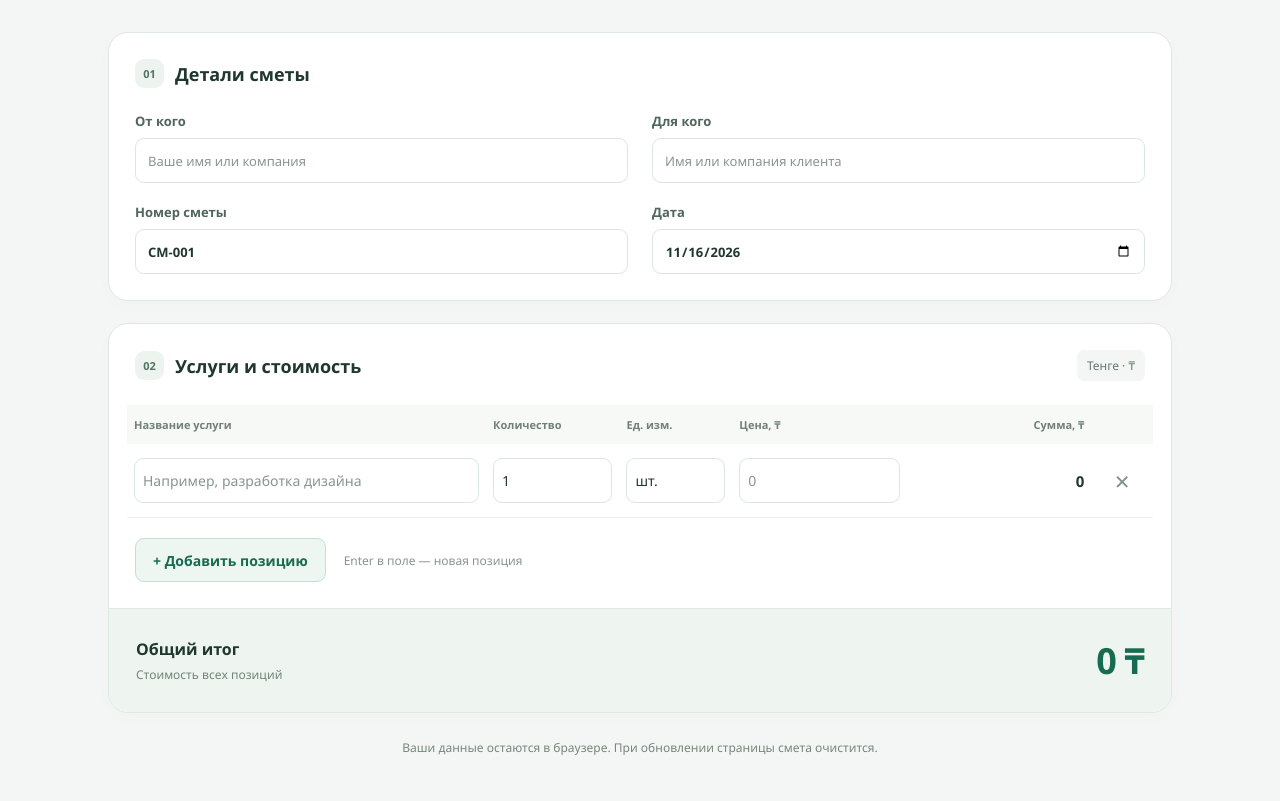
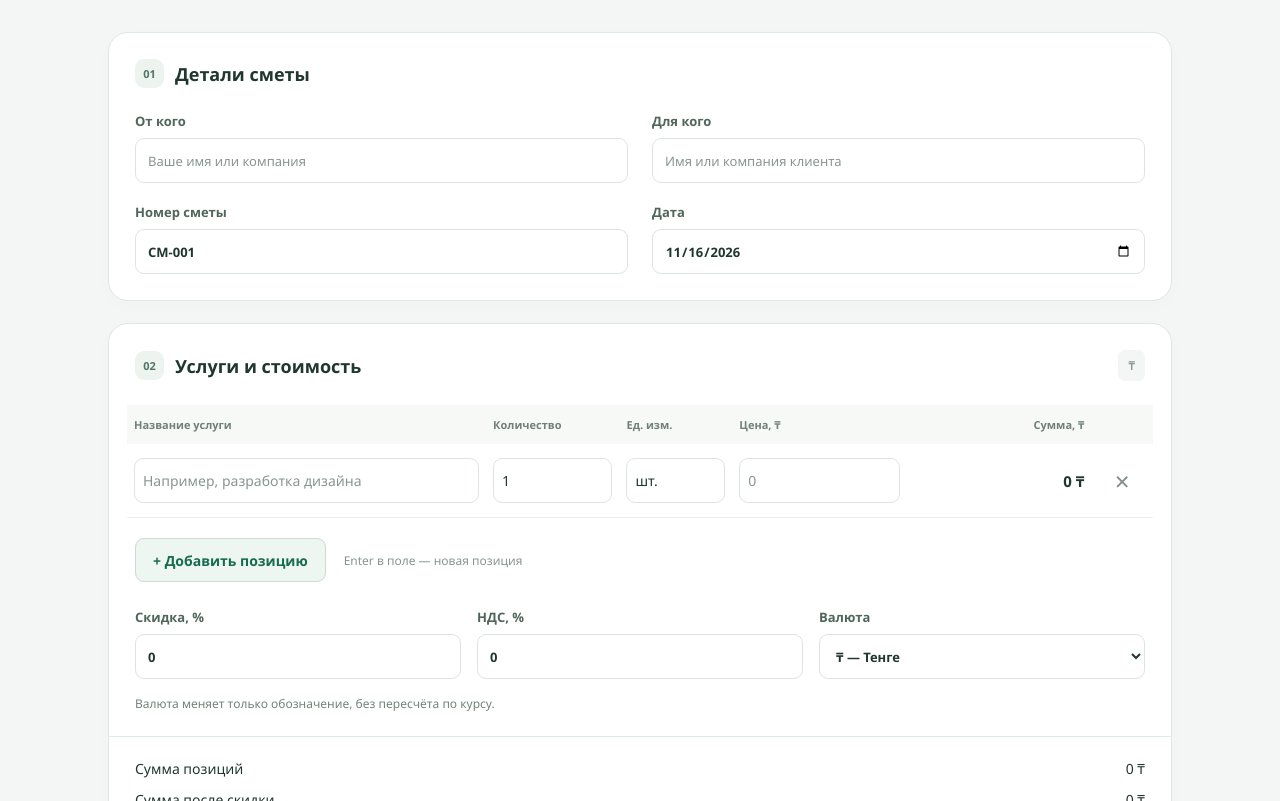
Before and after one commit to instituteeir-eng/smeta, a plain HTML site: page index.html in a window 1280 px wide. Shown: the part 151-952 px from the top of the page. Drawn offline with Linux system fonts and the light colour scheme.

Commit message:
Добавить скидку, НДС и валюту

```diff
--- a/index.html
+++ b/index.html
@@ -25,17 +25,29 @@
     </section>
 
     <section class="panel services" aria-labelledby="services-heading">
-      <div class="section-heading"><span class="step">02</span><h2 id="services-heading">Услуги и стоимость</h2><span class="currency">Тенге · ₸</span></div>
+      <div class="section-heading"><span class="step">02</span><h2 id="services-heading">Услуги и стоимость</h2><span class="currency"><span data-currency>₸</span></span></div>
       <div class="table-wrap">
         <table>
           <caption class="visually-hidden">Позиции сметы. Суммы рассчитываются автоматически.</caption>
-          <thead><tr><th scope="col">Название услуги</th><th scope="col">Количество</th><th scope="col">Ед. изм.</th><th scope="col">Цена, ₸</th><th scope="col">Сумма, ₸</th><th scope="col"><span class="visually-hidden">Удаление</span></th></tr></thead>
+          <thead><tr><th scope="col">Название услуги</th><th scope="col">Количество</th><th scope="col">Ед. изм.</th><th scope="col">Цена, <span data-currency>₸</span></th><th scope="col">Сумма, <span data-currency>₸</span></th><th scope="col"><span class="visually-hidden">Удаление</span></th></tr></thead>
           <tbody id="items"></tbody>
         </table>
       </div>
       <p id="empty-state" hidden>Пока нет позиций. Добавьте первую услугу.</p>
       <div class="add-area"><button type="button" id="add-item" class="add-button">+ Добавить позицию</button><span class="keyboard-hint">Enter в поле — новая позиция</span></div>
-      <div class="total-bar"><div><p class="total-label">Общий итог</p><p class="total-note">Стоимость всех позиций</p></div><output id="grand-total" aria-live="polite" aria-atomic="true">0 ₸</output></div>
+      <div class="calculation-settings">
+        <label>Скидка, %<input id="discount" type="number" min="0" max="100" step="any" inputmode="decimal" value="0"></label>
+        <label>НДС, %<input id="vat" type="number" min="0" max="100" step="any" inputmode="decimal" value="0"></label>
+        <label>Валюта<select id="currency"><option value="₸">₸ — Тенге</option><option value="₽">₽ — Рубль</option><option value="$">$ — Доллар</option><option value="€">€ — Евро</option></select></label>
+        <p class="settings-note">Валюта меняет только обозначение, без пересчёта по курсу.</p>
+      </div>
+      <div class="summary">
+        <div class="summary-row"><span>Сумма позиций</span><output id="subtotal">0 ₸</output></div>
+        <div class="summary-row" id="discount-row" hidden><span>Скидка</span><output id="discount-amount">0 ₸</output></div>
+        <div class="summary-row"><span>Сумма после скидки</span><output id="after-discount">0 ₸</output></div>
+        <div class="summary-row" id="vat-row" hidden><span>НДС</span><output id="vat-amount">0 ₸</output></div>
+      </div>
+      <div class="total-bar"><p class="total-label">Итого к оплате</p><output id="grand-total" aria-live="polite" aria-atomic="true">0 ₸</output></div>
     </section>
     <footer>Ваши данные остаются в браузере. При обновлении страницы смета очистится.</footer>
   </main>
@@ -45,8 +57,8 @@
       <td class="name-cell"><label><span class="mobile-label">Название услуги</span><input class="item-name" type="text" placeholder="Например, разработка дизайна" aria-label="Название услуги"></label></td>
       <td><label><span class="mobile-label">Количество</span><input class="item-quantity" type="number" min="0" step="any" inputmode="decimal" value="1" aria-label="Количество"></label></td>
       <td><label><span class="mobile-label">Ед. изм.</span><input class="item-unit" type="text" value="шт." placeholder="шт., ч, м²" aria-label="Единица измерения"></label></td>
-      <td><label><span class="mobile-label">Цена, ₸</span><input class="item-price" type="number" min="0" step="any" inputmode="decimal" placeholder="0" aria-label="Цена в тенге"></label></td>
-      <td class="sum-cell"><span class="mobile-label">Сумма, ₸</span><output class="item-total">0</output></td>
+      <td><label><span class="mobile-label">Цена, <span data-currency>₸</span></span><input class="item-price" type="number" min="0" step="any" inputmode="decimal" placeholder="0" aria-label="Цена в тенге"></label></td>
+      <td class="sum-cell"><span class="mobile-label">Сумма, <span data-currency>₸</span></span><output class="item-total">0</output></td>
       <td class="remove-cell"><button type="button" class="remove-button" aria-label="Удалить позицию" title="Удалить позицию"><span aria-hidden="true">×</span></button></td>
     </tr>
   </template>
--- a/script.js
+++ b/script.js
@@ -5,6 +5,9 @@ const template = document.querySelector("#item-template");
 const addButton = document.querySelector("#add-item");
 const totalOutput = document.querySelector("#grand-total");
 const emptyState = document.querySelector("#empty-state");
+const discountInput = document.querySelector("#discount");
+const vatInput = document.querySelector("#vat");
+const currencyInput = document.querySelector("#currency");
 const formatter = new Intl.NumberFormat("ru-RU", { maximumFractionDigits: 2 });
 
 // Local calendar date avoids a date shift caused by converting to UTC.
@@ -21,15 +24,28 @@ function numericValue(input) {
 }
 
 function recalculate() {
+  const currency = currencyInput.value;
+  const money = (value) => `${formatter.format(value)} ${currency}`;
+  document.querySelectorAll("[data-currency]").forEach((label) => { label.textContent = currency; });
   let total = 0;
   for (const row of items.rows) {
     const amount = numericValue(row.querySelector(".item-quantity")) * numericValue(row.querySelector(".item-price"));
     const valid = Number.isFinite(amount) && Number.isFinite(total + amount);
     row.querySelector(".item-price").setCustomValidity(valid ? "" : "Введите меньшее значение цены или количества.");
-    row.querySelector(".item-total").textContent = valid ? formatter.format(amount) : "Слишком большое значение";
+    row.querySelector(".item-price").setAttribute("aria-label", `Цена, ${currency}`);
+    row.querySelector(".item-total").textContent = valid ? money(amount) : "Слишком большое значение";
     if (valid) total += amount;
   }
-  totalOutput.textContent = `${formatter.format(total)} ₸`;
+  const discount = total * (Math.min(100, numericValue(discountInput)) / 100);
+  const afterDiscount = total - discount;
+  const vat = afterDiscount * (Math.min(100, numericValue(vatInput)) / 100);
+  document.querySelector("#subtotal").textContent = money(total);
+  document.querySelector("#discount-amount").textContent = `−${money(discount)}`;
+  document.querySelector("#after-discount").textContent = money(afterDiscount);
+  document.querySelector("#vat-amount").textContent = money(vat);
+  document.querySelector("#discount-row").hidden = discount === 0;
+  document.querySelector("#vat-row").hidden = vat === 0;
+  totalOutput.textContent = Number.isFinite(afterDiscount + vat) ? money(afterDiscount + vat) : "Слишком большое значение";
   emptyState.hidden = items.rows.length > 0;
 }
 
@@ -41,6 +57,9 @@ function addItem(focus = true) {
 }
 
 addButton.addEventListener("click", () => addItem());
+discountInput.addEventListener("input", recalculate);
+vatInput.addEventListener("input", recalculate);
+currencyInput.addEventListener("change", recalculate);
 items.addEventListener("input", recalculate);
 items.addEventListener("click", (event) => {
   const button = event.target.closest(".remove-button");
--- a/styles.css
+++ b/styles.css
@@ -1,7 +1,7 @@
 :root { color-scheme: light; font-family: "Segoe UI", Arial, sans-serif; color: #203730; background: #f3f6f4; font-synthesis: none; }
 * { box-sizing: border-box; }
 body { margin: 0; }
-button, input { font: inherit; }
+button, input, select { font: inherit; }
 button { cursor: pointer; }
 .workspace { max-width: 1120px; margin: 0 auto; padding: 54px 28px 28px; }
 .page-header { display: flex; align-items: center; gap: 18px; margin-bottom: 34px; }
@@ -16,10 +16,10 @@ h1 { margin: 0; font-size: clamp(25px, 4vw, 34px); letter-spacing: -1px; }
 h2 { font-size: 18px; margin: 0; }
 .details-grid { display: grid; grid-template-columns: repeat(2, minmax(0, 1fr)); gap: 20px 24px; }
 label { display: block; font-size: 13px; font-weight: 600; color: #50665b; }
-input { width: 100%; min-width: 0; min-height: 45px; border: 1px solid #dce5df; border-radius: 9px; padding: 11px 12px; color: #203730; background: #fff; transition: border-color .15s, box-shadow .15s; }
+input, select { width: 100%; min-width: 0; min-height: 45px; border: 1px solid #dce5df; border-radius: 9px; padding: 11px 12px; color: #203730; background: #fff; transition: border-color .15s, box-shadow .15s; }
 .details-grid input { margin-top: 8px; }
 input::placeholder { color: #88968f; font-weight: 400; }
-input:focus { outline: none; border-color: #28815f; box-shadow: 0 0 0 3px #28815f20; }
+input:focus, select:focus { outline: none; border-color: #28815f; box-shadow: 0 0 0 3px #28815f20; }
 button:focus-visible { outline: 3px solid #6ab69a; outline-offset: 3px; }
 .services > .section-heading { padding: 26px 26px 0; }
 .currency { margin-left: auto; font-size: 12px; color: #65796e; background: #f3f6f4; padding: 7px 10px; border-radius: 7px; white-space: nowrap; }
@@ -76,3 +76,18 @@ footer { text-align: center; font-size: 12px; color: #76877b; padding: 3px 12px
   .keyboard-hint { display: none; }
   .total-bar { padding: 22px 18px; flex-wrap: wrap; }
 }
+
+.calculation-settings { display: grid; grid-template-columns: repeat(3, minmax(0, 1fr)); gap: 16px; padding: 0 26px 24px; }
+.calculation-settings input, .calculation-settings select { margin-top: 8px; }
+.settings-note { grid-column: 1 / -1; margin: 0; font-size: 12px; color: #718477; }
+.summary { padding: 22px 26px; border-top: 1px solid #deebe2; }
+.summary-row { display: flex; justify-content: space-between; gap: 16px; margin-bottom: 12px; font-size: 14px; }
+.summary-row:last-child { margin-bottom: 0; }
+.summary-row output { text-align: right; overflow-wrap: anywhere; min-width: 0; font-variant-numeric: tabular-nums; }
+[hidden] { display: none !important; }
+@media (max-width: 700px) {
+  .calculation-settings { grid-template-columns: repeat(2, minmax(0, 1fr)); padding: 0 14px 22px; }
+  .calculation-settings label:last-of-type { grid-column: 1 / -1; }
+  .calculation-settings input, .calculation-settings select { font-size: 16px; }
+  .summary { padding: 20px 18px; }
+}
```
